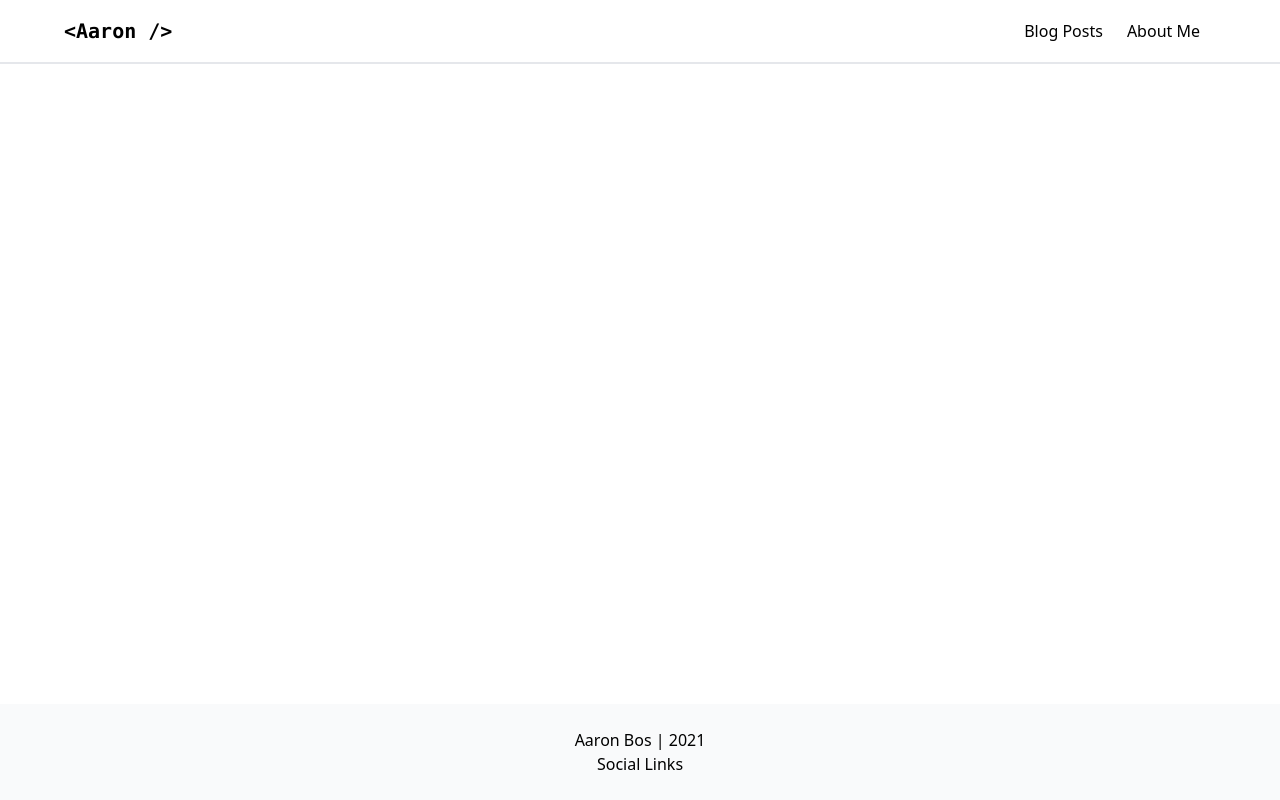
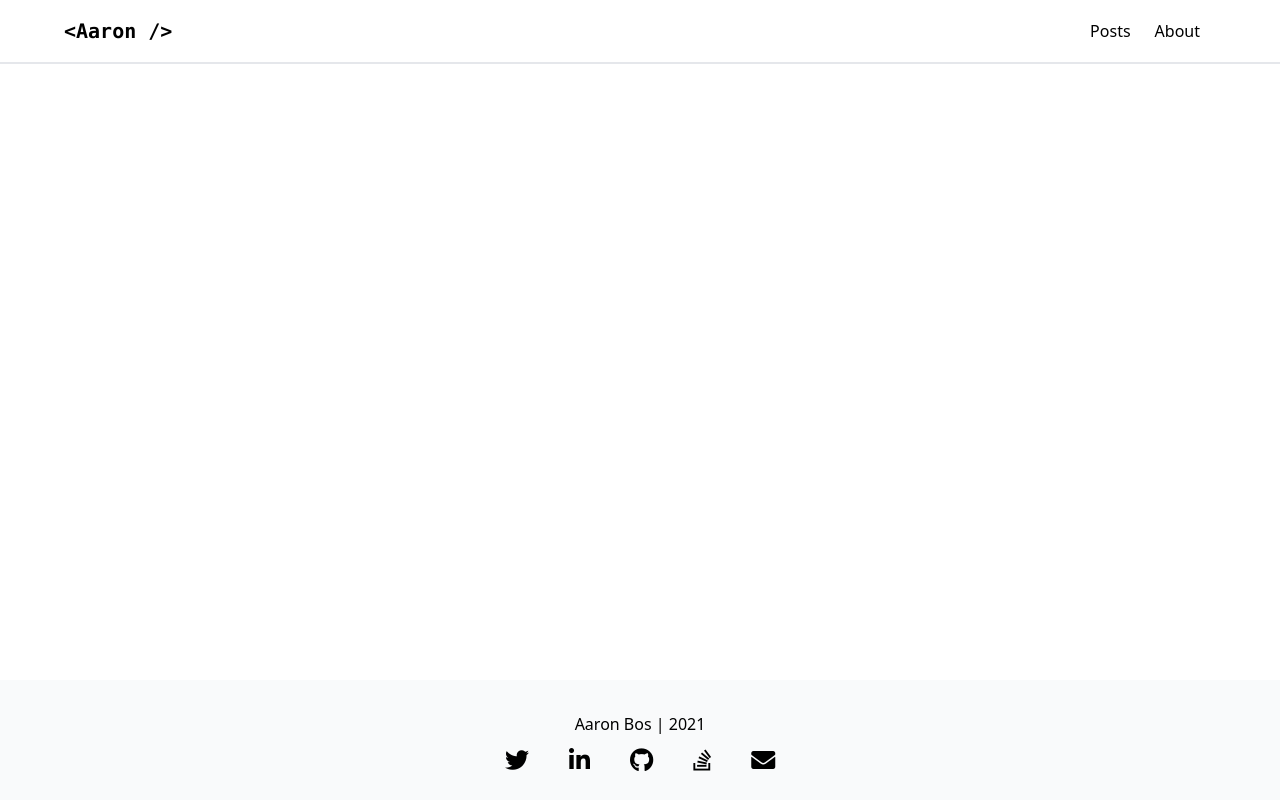
Before and after one commit to aaronmbos/personal-site, a Next.js app in the folder src/: page / in a window 1280 px wide. Built offline with nearby package versions, Linux system fonts and the light colour scheme.

Commit message:
Update layout footer with social icons and links

```diff
--- a/src/components/layout.js
+++ b/src/components/layout.js
@@ -1,15 +1,31 @@
 import Link from "next/link";
+import Head from "next/head";
 
 const navLinks = [
-  { text: "Blog Posts", route: "" },
-  { text: "About Me", route: "/about-me" },
+  { text: "Posts", route: "" },
+  { text: "About", route: "/about-me" },
+];
+
+const socialLinks = [
+  { iconClass: "fab fa-twitter", url: "https://twitter.com/AaronMBos" },
+  { iconClass: "fab fa-linkedin-in", url: "https://www.linkedin.com/in/aaron-bos-057a5666/" },
+  { iconClass: "fab fa-github", url: "https://github.com/aaronmbos" },
+  { iconClass: "fab fa-stack-overflow", url: "https://stackoverflow.com/users/8548471/a-a-ron" },
+  { iconClass: "fa fa-envelope", url: "mailto:aaron.bos@icloud.com" }
 ];
 
 export default function Layout({ children }) {
   return (
+    <>
+      <Head>
+        <link
+          rel="stylesheet"
+          href="https://use.fontawesome.com/releases/v5.13.0/css/all.css"
+        />
+      </Head>
       <div className="flex flex-col h-screen">
-      <nav className="border-b-2 border-grey-400 h-16">
-        <div className="min-h-full flex items-stretch mx-auto px-1 sm:px-6 lg:px-14">
+        <nav className="fixed min-w-full border-b-2 border-grey-400 h-16">
+          <div className="min-w-full md:w-auto min-h-full flex items-stretch mx-auto px-1 sm:px-6 lg:px-14">
             <Link href="/">
               <div className="hover:text-gray-500 cursor-pointer text-xl font-mono font-semibold flex items-center flex-none px-2">
                 &lt;Aaron &#47;&gt;
@@ -30,9 +46,18 @@ export default function Layout({ children }) {
         </nav>
         <main className="flex-grow">{children}</main>
         <footer className="p-6 text-center bg-gray-50">
-          <p>Aaron Bos | {new Date().getFullYear()}</p>
-          <p>Social Links</p>
+          <p className="my-2">Aaron Bos | {new Date().getFullYear()}</p>
+          <p>
+            {socialLinks.map((icon) => {
+              return (
+                <a className="hover:text-gray-500 m-3 text-2xl md:m-5" href={icon.url} target="_blank">
+                  <i className={icon.iconClass}></i>
+                </a>
+              );
+            })}
+          </p>
         </footer>
       </div>
+    </>
   );
 }
```
Lines whose indentation alone changed are shown as unchanged.
